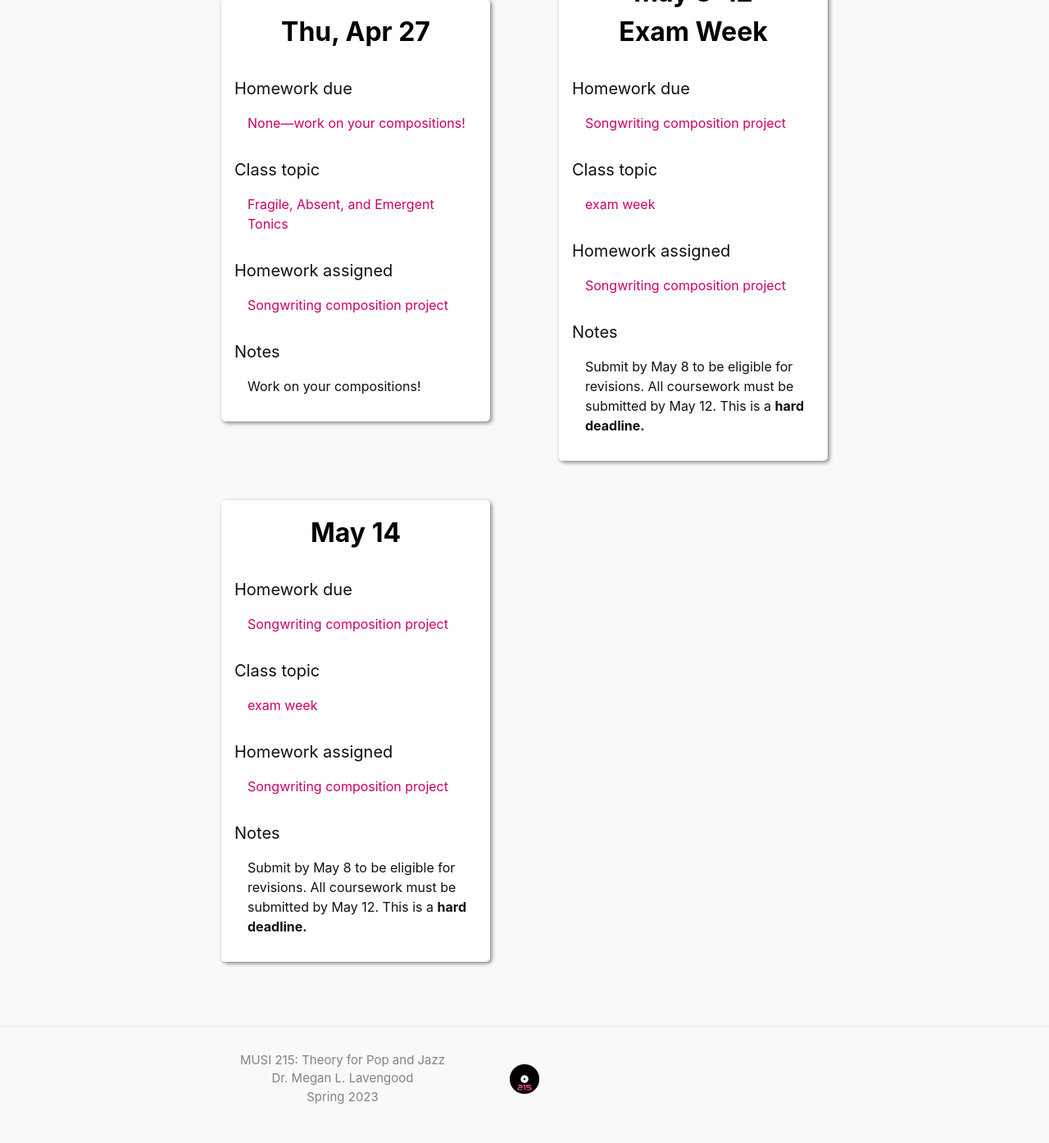
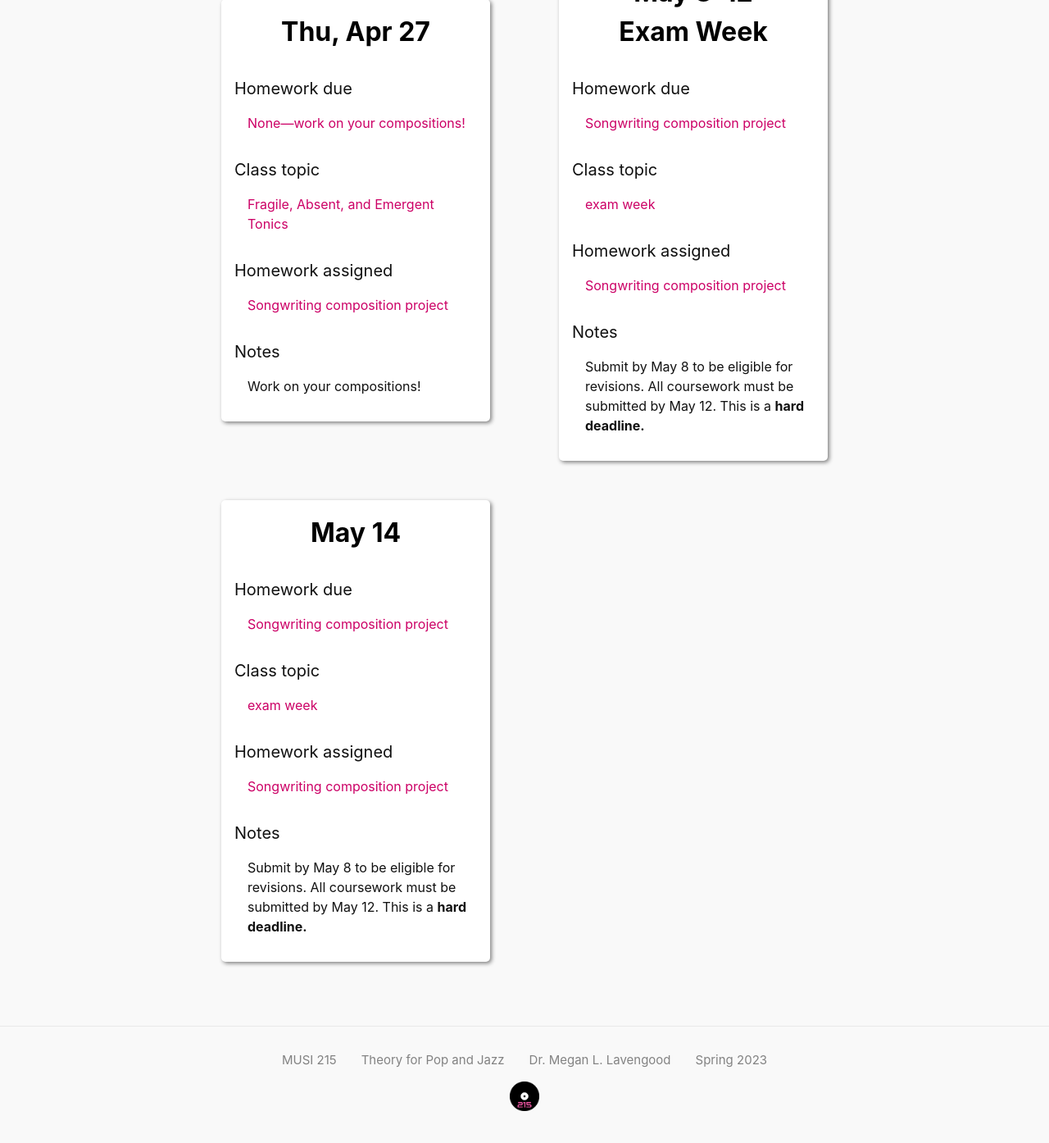
Before and after one commit to meganlavengood/musi216, a Jekyll site: the page built from docs/index.markdown, in a window 1280 px wide and 1400 px high, scrolled down 7103 px. Shown: the top 1394 px of the window at 82% size. Built offline with Jekyll 4.4.1, drawn with Linux system fonts in a browser that asks for light colours.

Commit message:
more formatting

```diff
--- a/docs/_includes/footer.html
+++ b/docs/_includes/footer.html
@@ -3,31 +3,30 @@
 
   <div class="wrapper">
 
-    <div class="footer-col-wrapper flex-row justify-space responsive">
-      <div class="col">
+    <div class="footer-col-wrapper">
+      <div class="flex-row justify-center responsive">
+        <div class="col">
+          MUSI 215
+        </div>
+        <div class="col">
 
-        <!-- <h2 class="footer-heading">{{ site.title | escape }}</h2> -->
+          <!-- <h2 class="footer-heading">{{ site.title | escape }}</h2> -->
 
-        <p style="text-align:center;">
-            MUSI 215: Theory for Pop and Jazz
-          <br/>
-            Dr. Megan L. Lavengood
-          <br/>
-            Spring 2023
-        </p>
+          Theory for Pop and Jazz
+        </div>
+
+        <div class="col">
+          Dr. Megan L. Lavengood
+        </div>
+
+        <div class="col">
+          Spring 2023
+        </div>
+
       </div>
-
-      <div class="col">
-
-        <p style="text-align:center;"><a href="{{ '/' | relative_url }}"><img class="favicon" src="{{ '/favicon.png' | relative_url }}" height="36px"></a></p>
-      </div>
-
-      <div class="col">
-        &nbsp;
-      </div>
-
     </div>
 
+    <p style="text-align:center;"><a href="{{ '/' | relative_url }}"><img class="favicon" src="{{ '/favicon.png' | relative_url }}" height="36px"></a></p>
   </div>
 
 </footer>
--- a/docs/assets/custom.css
+++ b/docs/assets/custom.css
@@ -11,6 +11,7 @@
 body {
 	background-color: var(--main-bg);
 }
+
 
 /*
 *
@@ -99,7 +100,10 @@ li > ol {
 .footer-col-wrapper {
 	margin-left: 0;
 }
-@media screen and (min-width: 768px) {
+.footer-col-wrapper .flex-row {
+	margin-bottom: 1em;
+}
+/* @media screen and (min-width: 768px) {
 	.footer-col-wrapper div.col:nth-child(1) {
 		text-align: left;
 		width: 40%;
@@ -112,7 +116,7 @@ li > ol {
 		text-align: right;
 		width: 40%;
 	}
-}
+} */
 footer a {
 	color: var(--footer-gray);
 }
@@ -243,6 +247,11 @@ a.button-fill:hover {
 	align-items: center;
 }
 
+.justify-center {
+	justify-content: center;
+	gap: 2em;
+}
+
 .align-center {
 	align-content: center;
 }
@@ -264,9 +273,11 @@ a.button-fill:hover {
 		flex-direction: column;
 		align-content: center;
 		align-items: center;
+		gap: unset;
 	}
 	.col-40 {
-		width: 60%;
+		width: 80%;
+		max-width: 350px;
 	}
 
 	.card {
```
